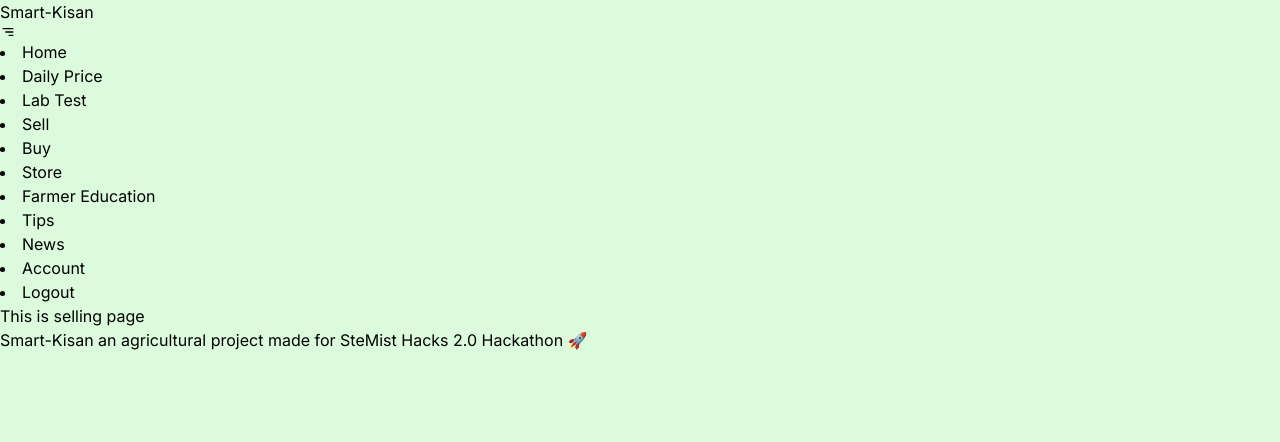
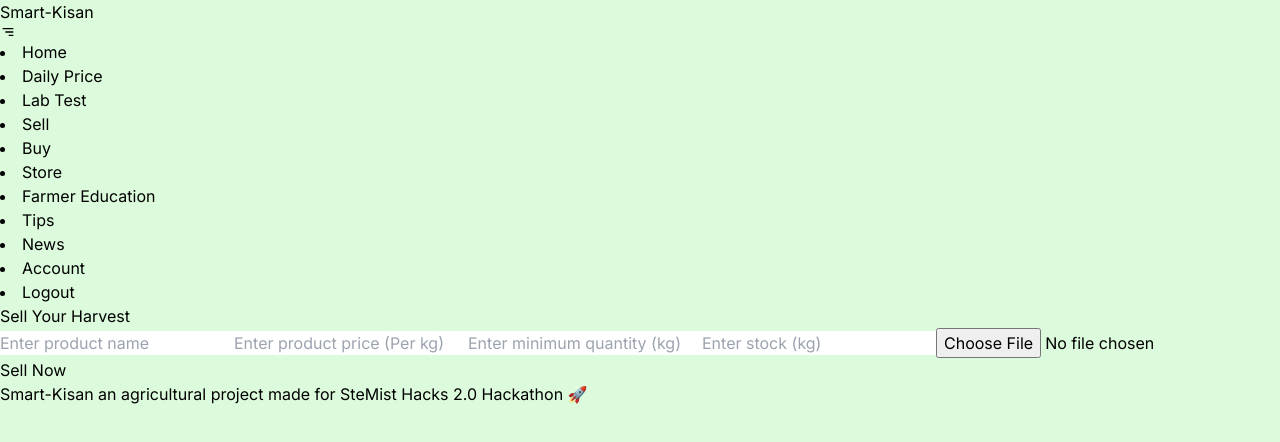
Before and after one commit to gaurav-goswami/Smart-Kisan, a React (Vite) app in the folder client/: page /commodity/sell-commodity in a window 1280 px wide. Shown: the top 442 px of the page. Built offline with nearby package versions, Linux system fonts and the light colour scheme; sample sign-in values are in the browser's storage.

Commit message:
created sell commodity

```diff
--- a/client/src/App.jsx
+++ b/client/src/App.jsx
@@ -17,6 +17,7 @@
 
 import HomeRedirect from './Redirect/HomeRedirect'
 import LoginRedirect from './Redirect/LoginRedirect'
+import Account from './pages/Account'
 
 
 const App = () => {
@@ -36,6 +37,7 @@
             <Route path='/commodity/buy-commodity' element={<BuyCommodityPage />}/>
             <Route path='/commodity/commodity-price' element={<CommodityPricePage />}/>
             <Route path='/farmer/store' element={<StorePage />}/>
+            <Route path='/account' element={<Account />}/>
           </Route>
 
           <Route path='/' element={<HomePage />}/>
--- a/client/src/app/store/store.jsx
+++ b/client/src/app/store/store.jsx
@@ -6,6 +6,7 @@
 import commoditySlice from "../features/CommoditySlice";
 
 import AuthApi from "../../services/AuthApi";
+import ProductApi from "../../services/ProductApi";
 
 const store = configureStore({
 
@@ -14,9 +15,10 @@
         userDetails : userSlice,
         commodityDetails : commoditySlice,
         [AuthApi.reducerPath] : AuthApi.reducer,
+        [ProductApi.reducerPath] : ProductApi.reducer,
     },
 
-    middleware : (getDefaultMiddleware) => getDefaultMiddleware().concat([AuthApi.middleware])
+    middleware : (getDefaultMiddleware) => getDefaultMiddleware().concat([AuthApi.middleware , ProductApi.middleware])
 
 })
 
--- /dev/null
+++ b/client/src/components/Cards/FarmerProductCard.jsx
@@ -0,0 +1,24 @@
+import React from 'react';
+
+const FarmerProductCard = ({image, createdAt, commodityName , rate, stock}) => {
+  return (
+    <>
+        <div className='md:w-[270px] p-0.5 bg-gray-200 flex flex-col max-[450px]:w-[70%] w-[45%] h-auto  md:h-auto'>
+
+            <div className='w-full overflow-hidden'>
+                <img src={image} alt="product-image" className='w-full h-full object-cover object-center' />
+            </div>
+
+            <div className='flex flex-col gap-1 p-2'>
+                <p>Posted on : {createdAt}</p>
+                <p>Commodity : {commodityName}</p>
+                <p>Price : {rate} Rs. per kg</p>
+                <p>Stock : {stock} kg</p>
+            </div>
+
+        </div>
+    </>
+  )
+}
+
+export default FarmerProductCard
--- /dev/null
+++ b/client/src/lib/Product.jsx
@@ -0,0 +1,26 @@
+import { toast } from "react-hot-toast";
+
+export const uploadProduct = async (
+  productUploadFunc,
+  productDetails,
+  navigate,
+  setLoading
+) => {
+  const toastId = toast.loading("Loading...");
+
+  setLoading(true)
+  try {
+    const response = await productUploadFunc(productDetails).unwrap();
+
+    console.log("product upload response", response);
+
+    toast.success("Ready to sell 😎");
+    navigate("/");
+  } catch (error) {
+    console.log("error in upload product", error);
+    toast.error(error.data.message)
+  }
+
+  setLoading(false)
+  toast.dismiss(toastId);
+};
--- /dev/null
+++ b/client/src/pages/Account.jsx
@@ -0,0 +1,42 @@
+import React from 'react'
+import MainWrapper from '../Wrapper/MainWrapper'
+import { useGetFarmerProductQuery } from '../services/ProductApi'
+import FarmerProductCard from '../components/Cards/FarmerProductCard'
+
+const Account = () => {
+
+
+    const {data , isLoading, isError} = useGetFarmerProductQuery();
+
+    console.log(data, isLoading);
+
+  return (
+    <>
+        <MainWrapper>
+            <div className='w-[100%] md:w-[70%] xl:w-[1200px] p-2 mx-auto flex flex-wrap gap-3 h-screen'>
+                {
+                    isLoading ? <div className='w-[100%] md:w-[70%] xl:w-[1200px] p-2 mx-auto flex justify-center items-center h-screen gap-3'>Loading...</div>
+
+                    :
+
+                    (data === undefined) ? <div className='w-[100%] md:w-[70%] xl:w-[1200px] p-2 mx-auto flex justify-center items-center h-screen gap-3'>No Products</div> :
+
+                    (data?.products.length === 0) ? <div className='w-[100%] md:w-[70%] xl:w-[1200px] p-2 mx-auto flex justify-center items-center h-screen gap-3 text-red-600'>You don't have any product</div>
+
+                    :
+
+                    <div className='w-[100%] flex gap-2 p-2 h-max'>
+                        {
+                            data?.products.map((item, index) => {
+                                return <FarmerProductCard {...item} key={index}/>
+                            })
+                        }
+                    </div>
+                }
+            </div>
+        </MainWrapper>
+    </>
+  )
+}
+
+export default Account
--- a/client/src/pages/SellCommodityPage.jsx
+++ b/client/src/pages/SellCommodityPage.jsx
@@ -1,11 +1,104 @@
-import React from "react";
+import React, { useState } from "react";
 import MainWrapper from "../Wrapper/MainWrapper";
+import { useNavigate } from "react-router-dom";
+import { uploadProduct } from "../lib/Product";
+import { useCreateProductMutation } from "../services/ProductApi";
 
 const SellCommodityPage = () => {
+  const [productDetails, setProductDetails] = useState({
+    commodityName: "",
+    rate: "",
+    minimumQuantity: "",
+    stock: "",
+  });
+
+  const [commodityImage, setCommodityImage] = useState(null);
+  const [loading, setLoading] = useState(false);
+
+  const navigate = useNavigate();
+  const [createProduct] = useCreateProductMutation();
+
+  const handleChange = (e) => {
+    const { name, value } = e.target;
+    setProductDetails({ ...productDetails, [name]: value });
+  };
+
+  const handleUpload = async (e) => {
+
+    e.preventDefault();
+
+    const formData = new FormData();
+
+    formData.append("commodityName", productDetails.commodityName);
+    formData.append("rate", productDetails.rate);
+    formData.append("minimumQuantity", productDetails.minimumQuantity);
+    formData.append("stock", productDetails.stock);
+    formData.append("productImage", commodityImage);
+
+    await uploadProduct(createProduct, formData, navigate, setLoading);
+  };
+
   return (
     <>
       <MainWrapper>
-        <h1>This is selling page</h1>
+        <div className="w-[95%] md:w-[70%] xl:w-[1200px] h-screen  p-4 mx-auto my-2 flex justify-center flex-col items-center gap-4">
+          <h2 className="text-xl md:text-5xl font-semibold text-green-700">
+            Sell Your Harvest
+          </h2>
+
+          <form className="w-[100%] md:w-[50%] xl:w-[50%] flex flex-col gap-3 p-2" onSubmit={handleUpload}>
+            <input
+              name="commodityName"
+              type="text"
+              placeholder="Enter product name"
+              className="py-2 px-4 outline-none bg-gray-100 placeholder:text-gray-600"
+              value={productDetails.commodityName}
+              onChange={handleChange}
+            />
+
+            <input
+              name="rate"
+              type="number"
+              placeholder="Enter product price (Per kg) "
+              className="py-2 px-4 outline-none bg-gray-100 placeholder:text-gray-600"
+              value={productDetails.rate}
+              onChange={handleChange}
+            />
+
+            <input
+              name="minimumQuantity"
+              type="number"
+              placeholder="Enter minimum quantity (kg)"
+              className="py-2 px-4 outline-none bg-gray-100 placeholder:text-gray-600"
+              value={productDetails.minimumQuantity}
+              onChange={handleChange}
+            />
+
+            <input
+              name="stock"
+              type="number"
+              placeholder="Enter stock (kg)"
+              className="py-2 px-4 outline-none bg-gray-100 placeholder:text-gray-600"
+              value={productDetails.stock}
+              onChange={handleChange}
+            />
+
+            <input
+              name="productImage"
+              type="file"
+              placeholder="Enter stock"
+              className="py-2 px-4 outline-none"
+              onChange={(e) => setCommodityImage(e.target.files[0])}
+            />
+            <button
+              className="bg-green-400 px-6 py-3 rounded-lg font-semibold"
+              type="submit"
+              disabled={loading}
+            >
+              Sell Now
+            </button>
+          </form>
+        </div>
       </MainWrapper>
     </>
   );
--- /dev/null
+++ b/client/src/services/ProductApi.jsx
@@ -0,0 +1,59 @@
+import {createApi , fetchBaseQuery} from "@reduxjs/toolkit/query/react";
+
+const ProductApi = createApi({
+    reducerPath : "ProductApi",
+    baseQuery : fetchBaseQuery({
+        baseUrl : import.meta.env.VITE_REACT_APP_SERVER_URL
+    }),
+    endpoints : (builder) => ({
+
+        // create product
+
+        createProduct : builder.mutation({
+            query : (productDetails) => ({
+                url : "/product/create-commodity",
+                method : "POST",
+                body : productDetails,
+                credentials : "include"
+            })
+        }),
+
+        getFarmerProduct : builder.query({
+            query : () => ({
+                url : "/product/my-products",
+                method : "GET",
+                credentials : "include"
+            })
+        }),
+
+        // search product
+
+        searchProduct : builder.query({
+            query : ({query}) => ({
+                url : `/search-commodity/${query}`,
+                method : "GET",
+                params : {
+                    query
+                },
+            })
+        }),
+
+        // product details
+
+        getProductDetails : builder.query({
+            query : ({product_id}) => ({
+                url : `/commodity-detail/${product_id}`,
+                method : "GET",
+                params : {
+                    product_id
+                },
+            })
+        })
+
+
+
+    })
+})
+
+export default ProductApi
+export const {useCreateProductMutation, useSearchProductQuery, useGetProductDetailsQuery, useGetFarmerProductQuery} = ProductApi
```
Also changed, not shown: client/src/components/Cards/ProductCard.jsx (+32 -22 lines).
